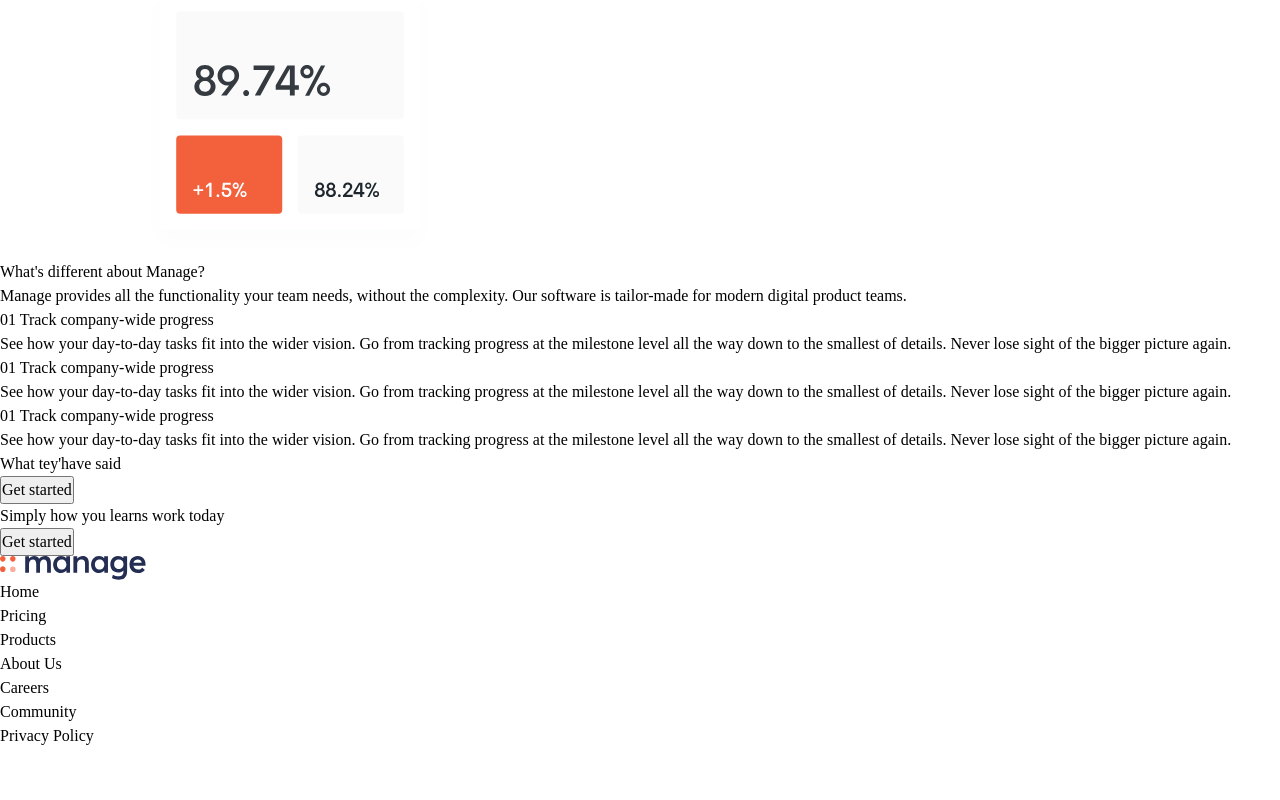
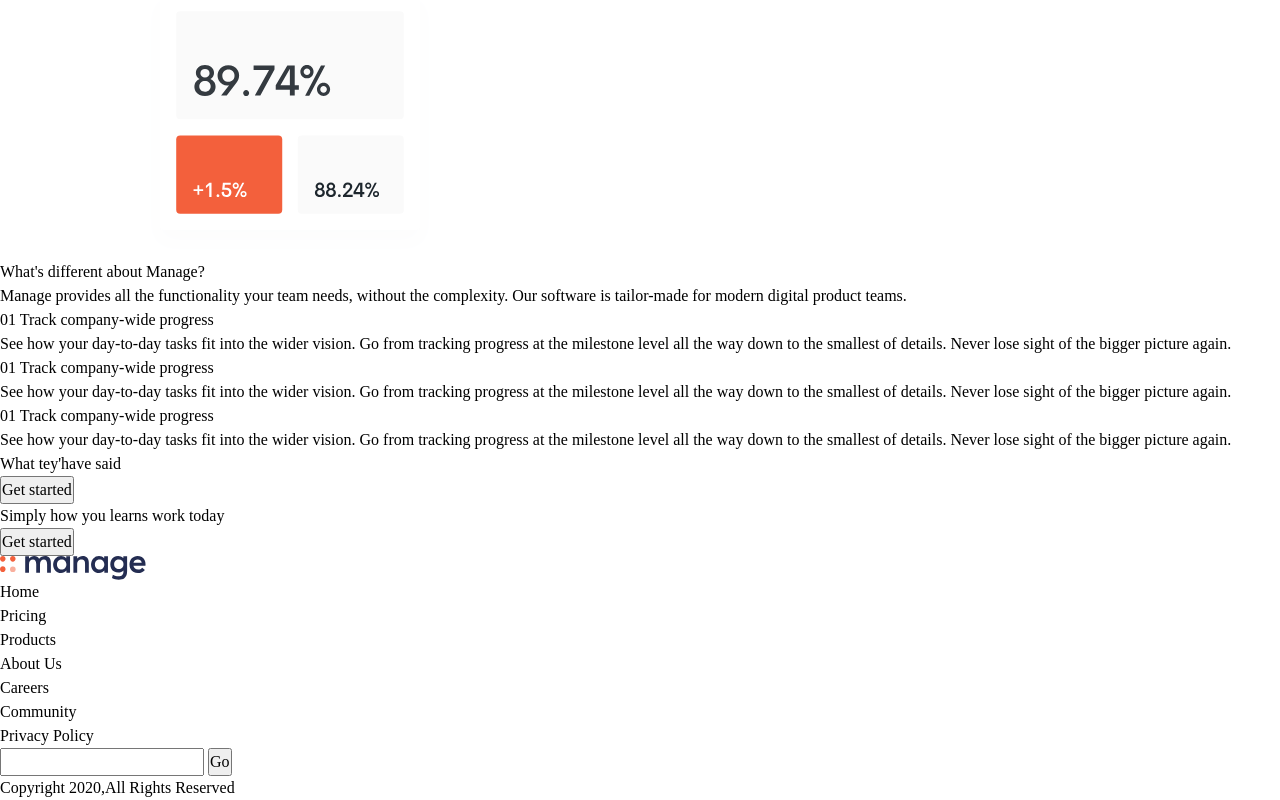
Before and after one commit to mosfequr11/landing-page, a website built with Vite: page index.html in a window 1280 px wide. Shown: the part 537-1337 px from the top of the page. Before the commit the page ends 1285 px from the top, so only its background shows below. Built offline with nearby package versions, Linux system fonts and the light colour scheme.

Commit message:
add: form and copyright text

```diff
--- a/index.html
+++ b/index.html
@@ -126,7 +126,13 @@
               </ul>
             </nav>
           </div>
-
+          <div>
+            <form action="" class="">
+              <input type="email">
+              <button class="button">Go</button>
+              <p>Copyright 2020,All Rights Reserved</p>
+            </form>
+          </div>
         </div>
       </div>
     </fotter>
```
